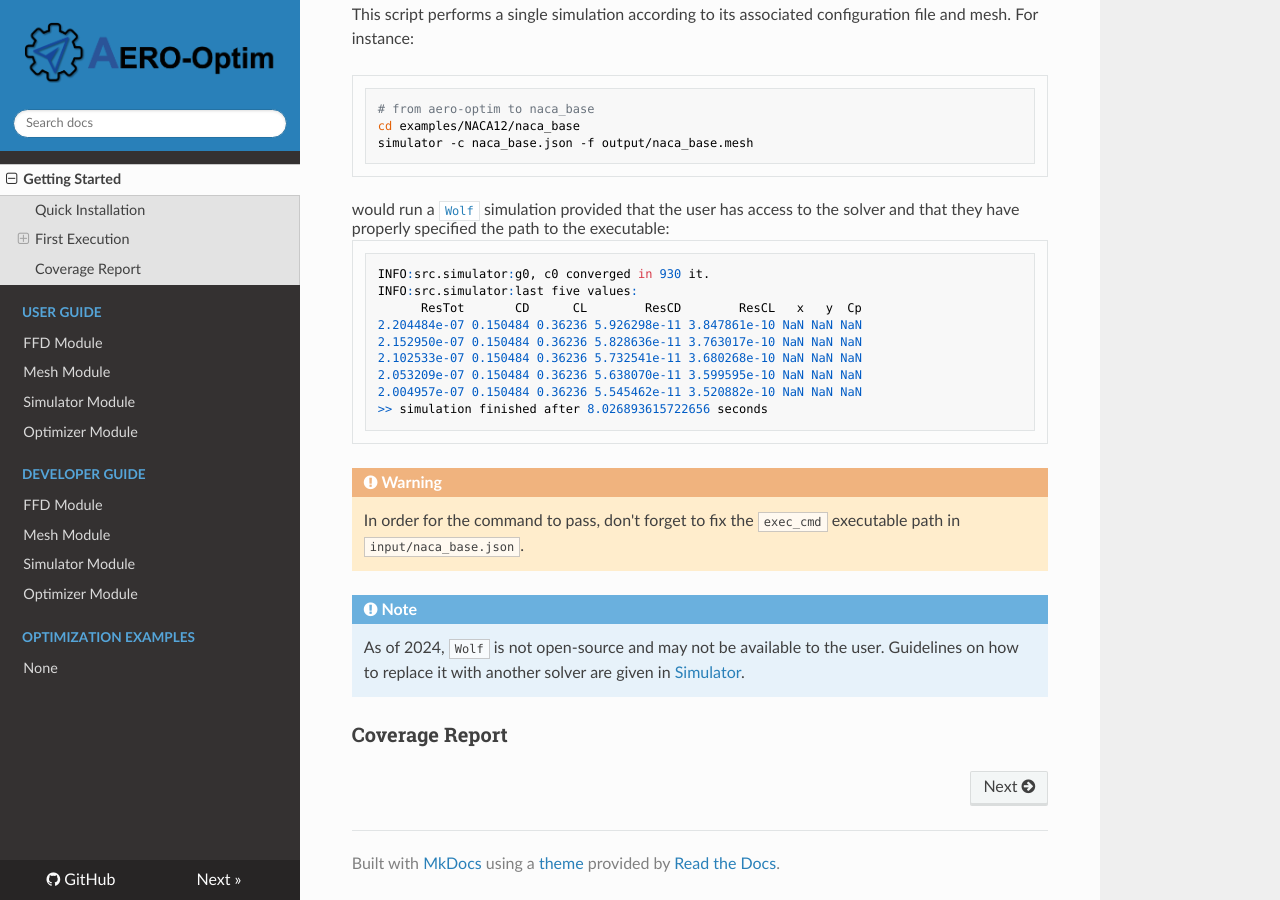
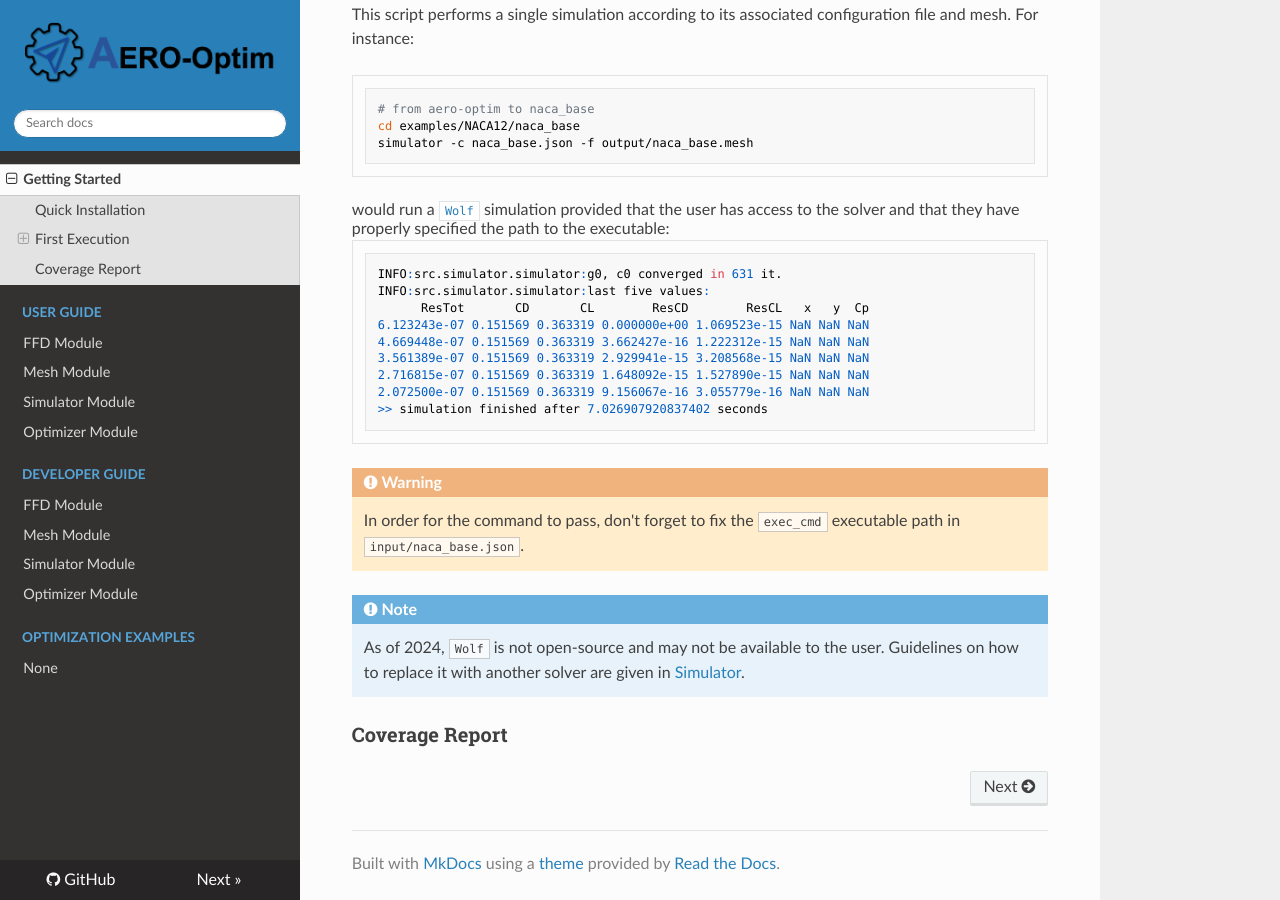
Before and after one commit to mschouler/aero-optim, an MkDocs documentation site: the page built from docs/index.md, in a window 1280 px wide and 900 px high, scrolled down 2702 px. Built offline with MkDocs 1.6.1, drawn with Linux system fonts in a browser that asks for light colours; nearby versions of some CDN libraries; formulas are drawn with MathJax 3.

Commit message:
update wolf euler template

````diff
--- a/docs/index.md
+++ b/docs/index.md
@@ -80,15 +80,15 @@ simulator -c naca_base.json -f output/naca_base.mesh
 ```
 would run a [`Wolf`](https://pages.saclay.inria.fr/frederic.alauzet/software.html) simulation provided that the user has access to the solver and that they have properly specified the path to the executable:
 ```sh
-INFO:src.simulator:g0, c0 converged in 930 it.
-INFO:src.simulator:last five values:
-      ResTot       CD      CL        ResCD        ResCL   x   y  Cp
-2.204484e-07 0.150484 0.36236 5.926298e-11 3.847861e-10 NaN NaN NaN
-2.152950e-07 0.150484 0.36236 5.828636e-11 3.763017e-10 NaN NaN NaN
-2.102533e-07 0.150484 0.36236 5.732541e-11 3.680268e-10 NaN NaN NaN
-2.053209e-07 0.150484 0.36236 5.638070e-11 3.599595e-10 NaN NaN NaN
-2.004957e-07 0.150484 0.36236 5.545462e-11 3.520882e-10 NaN NaN NaN
->> simulation finished after 8.026893615722656 seconds
+INFO:src.simulator.simulator:g0, c0 converged in 631 it.
+INFO:src.simulator.simulator:last five values:
+      ResTot       CD       CL        ResCD        ResCL   x   y  Cp
+6.123243e-07 0.151569 0.363319 0.000000e+00 1.069523e-15 NaN NaN NaN
+4.669448e-07 0.151569 0.363319 3.662427e-16 1.222312e-15 NaN NaN NaN
+3.561389e-07 0.151569 0.363319 2.929941e-15 3.208568e-15 NaN NaN NaN
+2.716815e-07 0.151569 0.363319 1.648092e-15 1.527890e-15 NaN NaN NaN
+2.072500e-07 0.151569 0.363319 9.156067e-16 3.055779e-16 NaN NaN NaN
+>> simulation finished after 7.026907920837402 seconds
 ```
 
 !!! Warning
````
Also changed, not shown: 2 other files.
